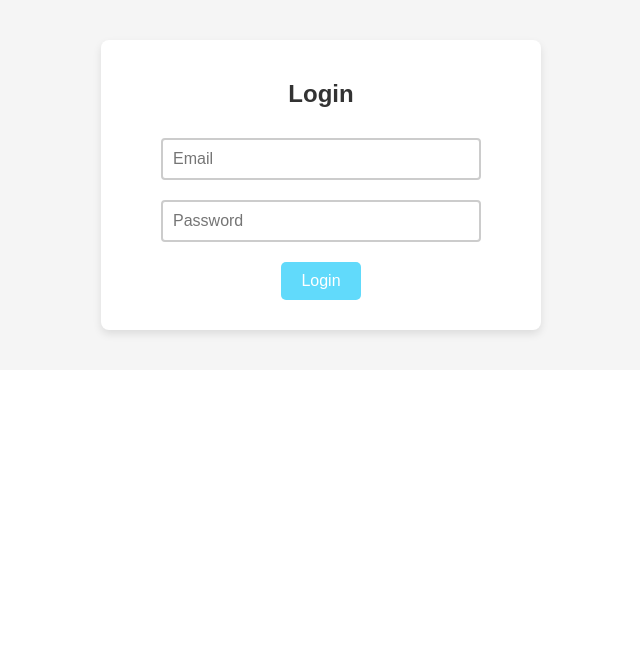
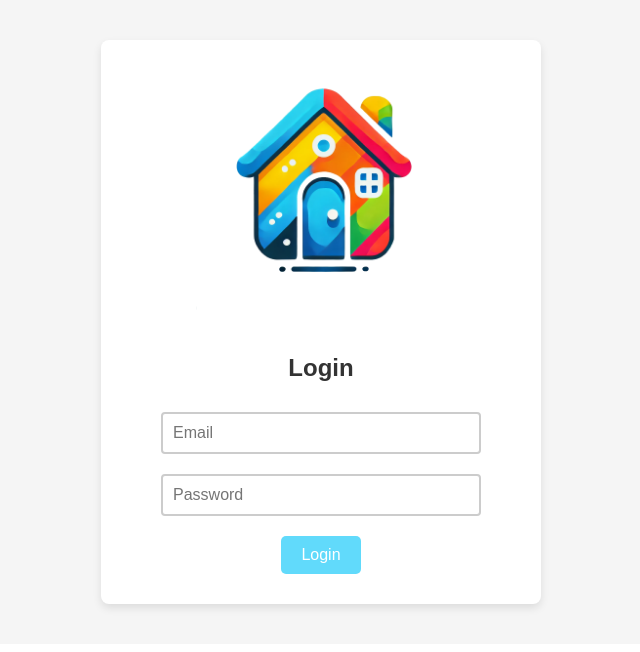
Before and after one commit to MR-Coder-Coder/mortgage-calculator-ltb, a React (Create React App) app: page / in a window 1280 px wide. Shown: the top 652 px of the page, without its empty margins (319-959 px from the left). Built offline with nearby package versions, Linux system fonts and the light colour scheme.

Commit message:
update logo

```diff
--- a/src/App.css
+++ b/src/App.css
@@ -234,3 +234,8 @@
   background-color: #b0b0b0;
   cursor: not-allowed;
 }
+
+.login-logo {
+  width: 250px; /* Adjust the size as needed */
+  margin-bottom: 20px; /* Add space between the logo and the form */
+}
--- a/src/components/Login.js
+++ b/src/components/Login.js
@@ -3,6 +3,7 @@
 import React, { useState } from 'react';
 import { getAuth, signInWithEmailAndPassword } from 'firebase/auth';
 import { useNavigate } from 'react-router-dom'; // Import useNavigate hook
+import logo from '../assets/logo.png'; // Import your logo image
 
 const Login = () => {
   const [email, setEmail] = useState('');
@@ -24,6 +25,7 @@
 
   return (
     <div className="login-form">
+      <img src={logo} alt="Logo" className="login-logo" /> {/* Display the logo */}
       <h2>Login</h2>
       <form onSubmit={handleLogin}>
         <input
```
Also changed, not shown: src/assets/logo.png (added).
